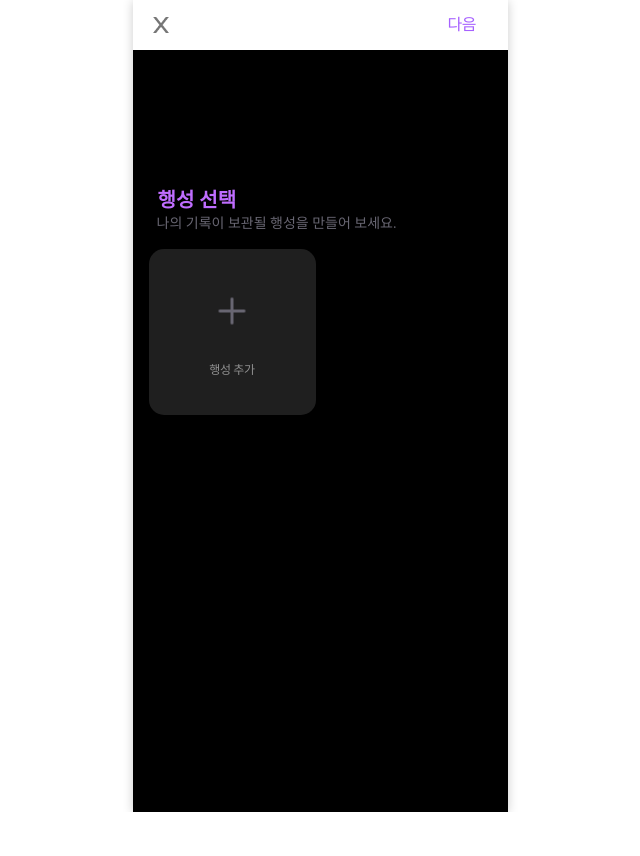
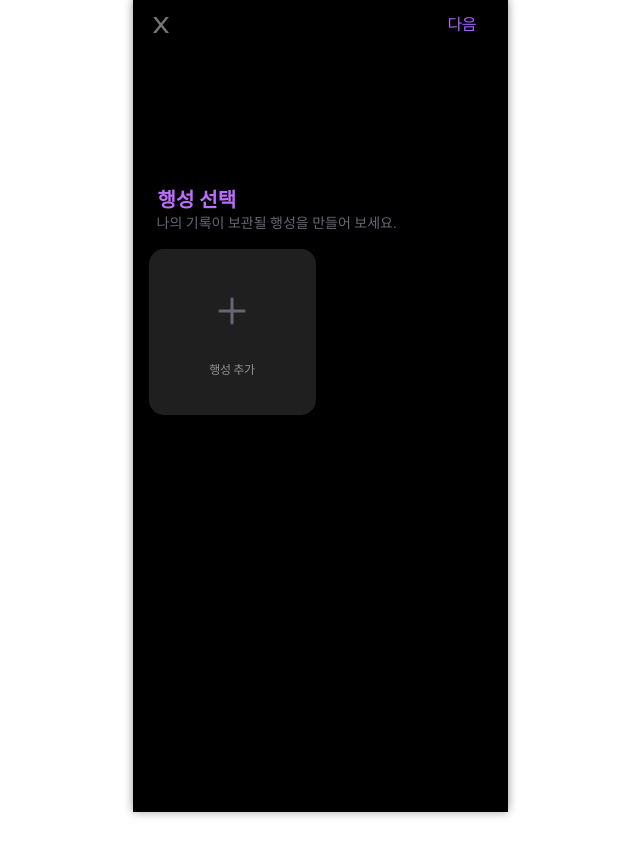
Before and after one commit to KMU-WINK/OMO, a React (Create React App) app in the folder front/: page /create in a window 1280 px wide. Shown: the top 856 px of the page, without its empty margins (320-960 px from the left). Before the commit the page ends 812 px from the top, so only its background shows below. Built offline with nearby package versions, Linux system fonts and the light colour scheme; a web font is replaced by a local one.

Commit message:
Create Background 수정

```diff
--- a/front/src/components/create/index.js
+++ b/front/src/components/create/index.js
@@ -64,10 +64,10 @@ const CreateComponent = ()=>{
 export default CreateComponent;
 
 const Background = styled.div`
-  background: black;
+  background: transparent;
+  position: relative;
   width: 100%;
-  height: 762px;
-  position: relative;
+  height: 812px;
 `;
 
 const Button = styled.img`
--- a/front/src/pages/Create.js
+++ b/front/src/pages/Create.js
@@ -1,15 +1,24 @@
 import React, { Component } from 'react';
+import styled from 'styled-components';
 
 import Header from "../components/common/header";
 import CreateComponent from "../components/create/index";
 
 const Create = (props) => {
     return (
-        <div>
+        <Background>
             <Header state={"Cancel"} next={"다음"}/>
             <CreateComponent/>
-        </div>
+        </Background>
     )
 }
 
+const Background = styled.div`
+  width: 375px;
+  height: 812px;
+  background: black;
+  box-shadow: 0px -2px 8px rgba(0, 0, 0, 0.25);
+  border-radius: 0 0 0 0;
+`;
+
 export default Create;
```
